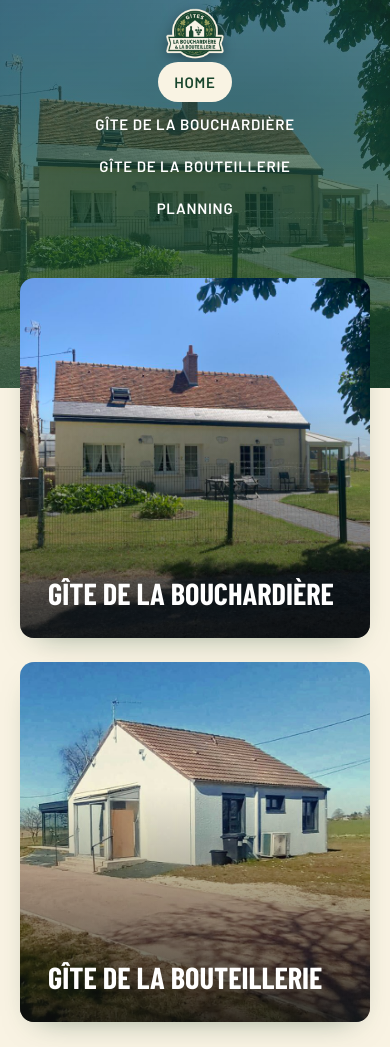
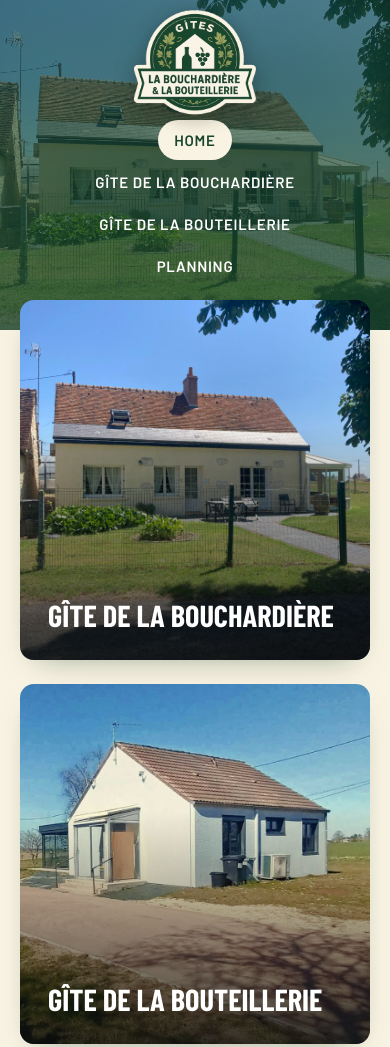
Before and after one commit to DRFRrobin/Gite-Robinson, a plain HTML site: page index.html in a window 390 px wide. Shown: the top 1047 px of the page. Drawn offline with nearby package versions, Linux system fonts and the light colour scheme.

Commit message:
Logo agrandi (x2,3), réduit automatiquement au défilement
Co-Authored-By: Claude Sonnet 5.5 <noreply@anthropic.com>
Claude-Session: https://claude.ai/code/session_01N5bJjMAn16SK3sdDRE3T3C

```diff
--- a/assets/main.js
+++ b/assets/main.js
@@ -1,6 +1,8 @@
 // Animations d'apparition au défilement (sans effet si l'utilisateur préfère moins d'animations)
 (function(){
-  var d=document.documentElement;
+  var d=document.documentElement,nav=document.querySelector('.nav');
+  function sc(){if(nav)nav.classList.toggle('scrolled',window.scrollY>30);}
+  sc();addEventListener('scroll',sc,{passive:true});
   if(matchMedia('(prefers-reduced-motion: reduce)').matches||!('IntersectionObserver' in window)) return;
   d.classList.add('js');
   var els=document.querySelectorAll('.reveal,.gite .photo,.gite .text,.features li,.card,.plan,.video,.contact li,.actions .btn,.linkcards .btn,.title h1');
--- a/assets/style.css
+++ b/assets/style.css
@@ -114,15 +114,21 @@ footer p{color:#cfd8c0;margin:0 0 20px}
 ::view-transition-old(nav),::view-transition-new(nav){animation:none;mix-blend-mode:normal}
 @media(prefers-reduced-motion:reduce){::view-transition-group(*),::view-transition-old(*),::view-transition-new(*){animation:none!important}}
 
-/* ---------- Logo en haut à gauche ---------- */
+/* ---------- Logo en haut à gauche (grand en haut de page, réduit au défilement) ---------- */
 .nav .wrap{position:relative;min-height:76px}
-.nav .brand{position:absolute;left:20px;top:50%;transform:translateY(-50%);padding:0!important;background:none!important;line-height:0;transition:transform .3s}
-.nav .brand:hover{transform:translateY(-50%) scale(1.06)}
-.nav .brand img{height:64px;width:auto;display:block;filter:drop-shadow(0 3px 6px rgba(0,0,0,.3))}
-.home-hero{min-height:56vh;padding:0}
+.nav .brand{position:absolute;left:20px;top:8px;padding:0!important;background:none!important;line-height:0;z-index:2;transition:transform .3s}
+.nav .brand:hover{transform:scale(1.04)}
+.nav .brand img{height:150px;width:auto;display:block;filter:drop-shadow(0 4px 10px rgba(0,0,0,.3));transition:height .35s cubic-bezier(.2,.8,.2,1)}
+.nav.scrolled .brand img{height:60px}
+.title{padding-top:120px}
+.home-hero{min-height:62vh;padding:0}
 @media(max-width:900px){
   .nav .wrap{flex-direction:column;gap:2px;padding-top:8px}
-  .nav .brand{position:static;transform:none}.nav .brand:hover{transform:scale(1.06)}
-  .nav .brand img{height:52px}
-  .home-hero{min-height:46vh}
+  .nav .brand{position:static}
+  .nav .brand img{height:110px}
+  .nav.scrolled .brand img{height:48px}
+  .title{padding-top:40px}
+  .home-hero{min-height:330px}
+  .home .cards{margin-top:-30px}
 }
+@media(prefers-reduced-motion:reduce){.nav .brand img{transition:none}}
```
